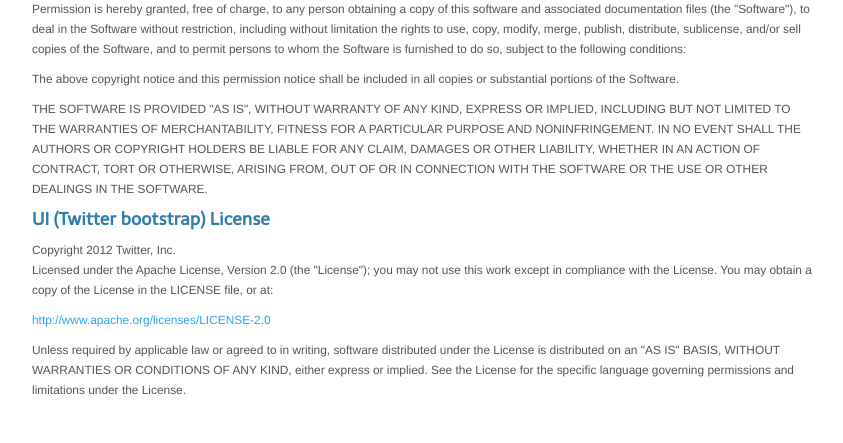
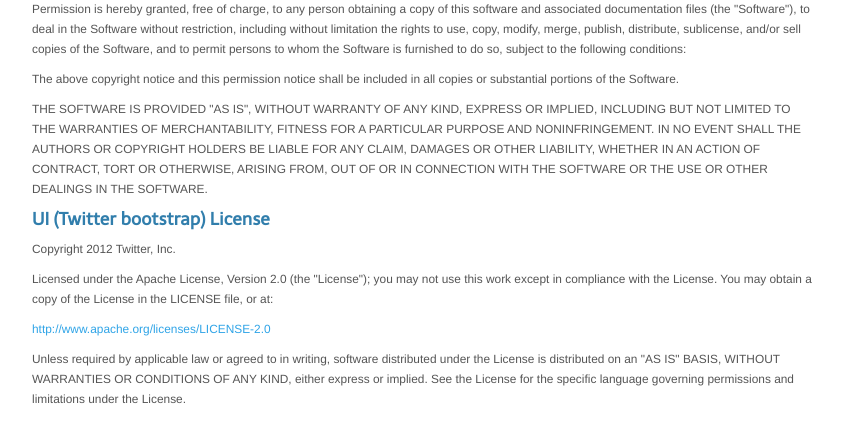
Before and after one commit to kimvais/nimismies, a Django app: page / in a window 1280 px wide. Shown: the part 253-696 px from the top of the page, without its empty margins (138-981 px from the left). Run offline with Django 3.2, Linux system fonts and the light colour scheme; the visitor is signed in with stand-in values (Sample User, id 1); parts of the project's set-up code (start-up, migrations or seed data) failed here and were passed over; some libraries are stand-ins or nearby versions.

Commit message:
Prettified the license in footer a bit.

```diff
--- a/templates/base.html
+++ b/templates/base.html
@@ -132,7 +132,9 @@
                         </small>
                         <h4>UI (Twitter bootstrap) License</h4>
                         <small>
+                            <p class="pvl">
                                 Copyright 2012 Twitter, Inc.
+                            </p>
 
                             <p class="pvl">
 
@@ -141,12 +143,14 @@
                                 You may obtain a copy of the License in the LICENSE file, or at:
 
                             </p>
+
                             <p class="pvl">
 
                                 <a href="http://www.apache.org/licenses/LICENSE-2.0">
                                     http://www.apache.org/licenses/LICENSE-2.0</a>
 
                             </p>
+
                             <p class="pvl">
 
                                 Unless required by applicable law or agreed to in writing, software
```
Lines whose indentation alone changed are shown as unchanged.
